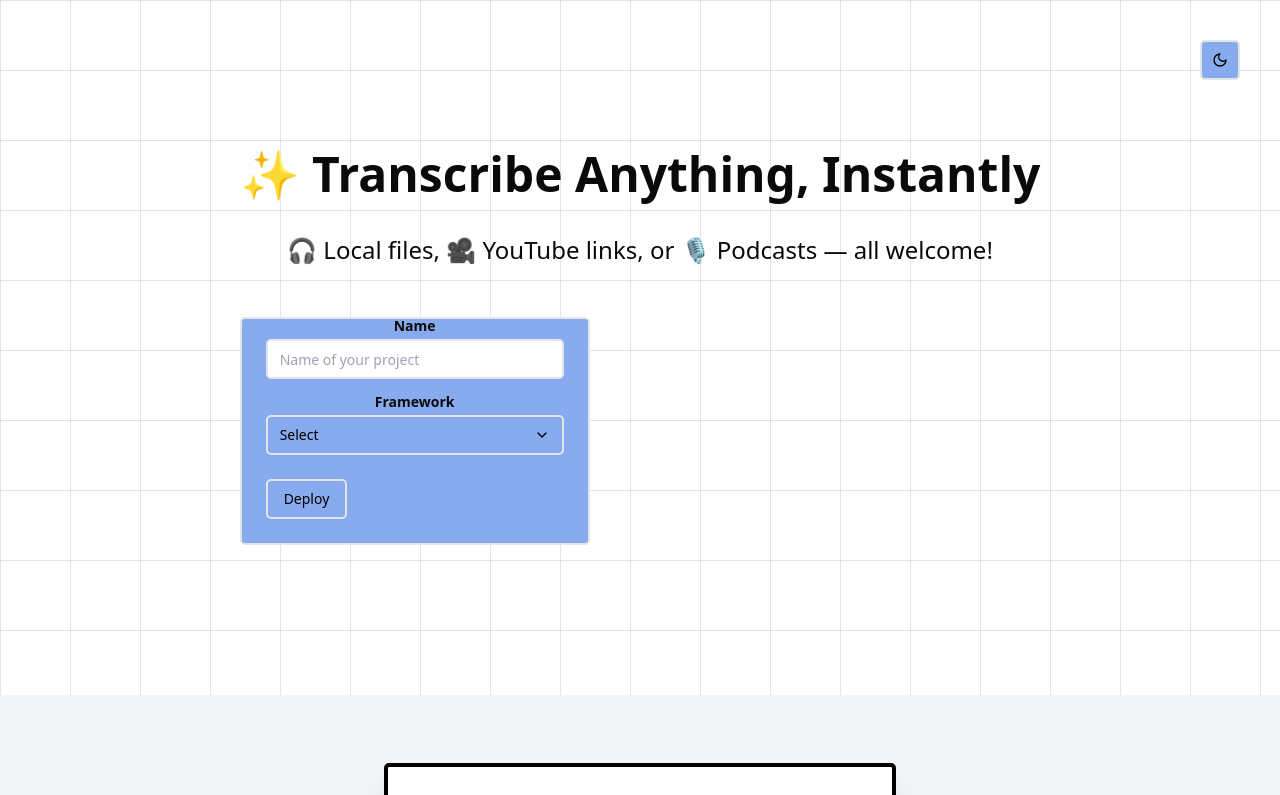
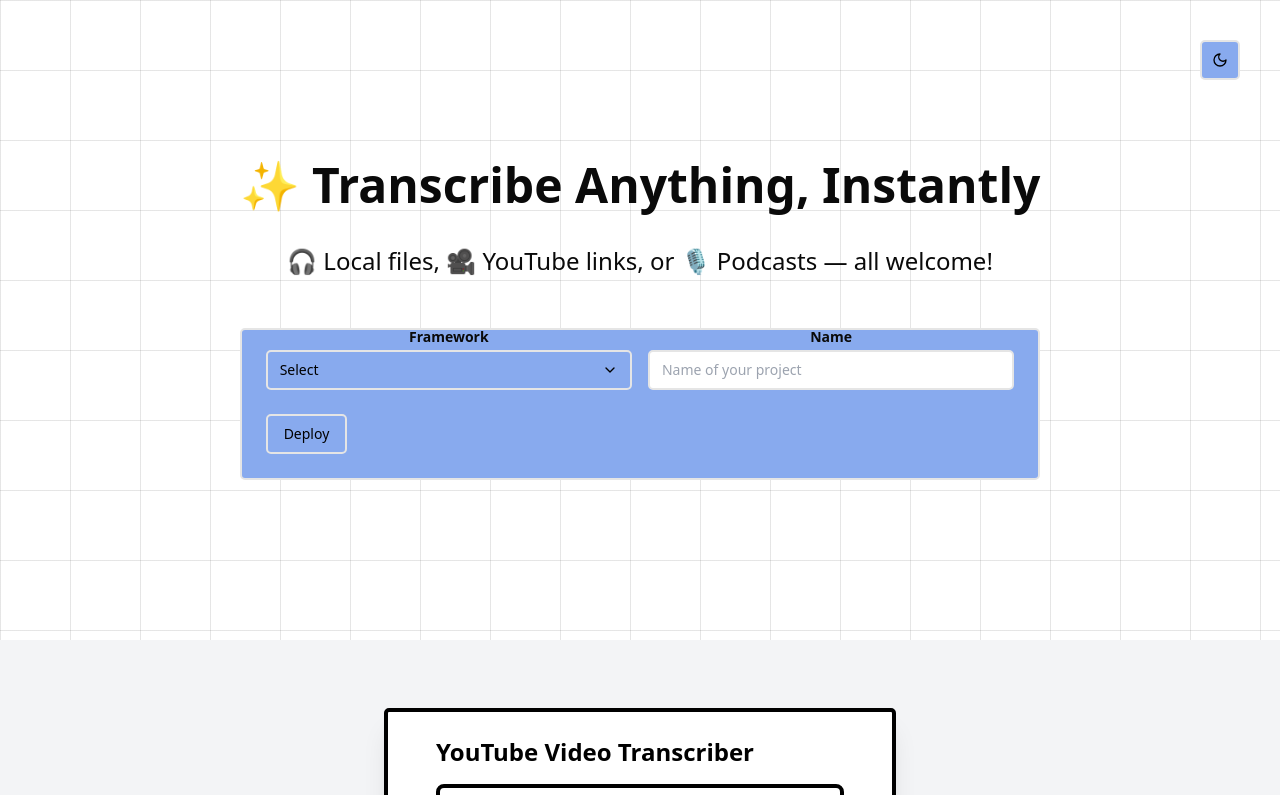
Before and after one commit to afnanhussain2002/read-podcast, a Next.js app: page /transcriber in a window 1280 px wide. Shown: the top 795 px of the page. Built offline with nearby package versions, Linux system fonts and the light colour scheme.

Commit message:
change some order and rib

```diff
--- a/components/TranscribeInput.tsx
+++ b/components/TranscribeInput.tsx
@@ -7,15 +7,11 @@ import { Button } from './ui/button'
 
 const TranscribeInput = () => {
   return (
-    <Card className="w-[350px]">
+    <Card className="w-full">
 
     <CardContent>
       <form>
-        <div className="grid w-full items-center gap-4">
-          <div className="flex flex-col space-y-1.5">
-            <Label htmlFor="name">Name</Label>
-            <Input id="name" placeholder="Name of your project" />
-          </div>
+        <div className="grid grid-cols-2 w-full items-center gap-4">
           <div className="flex flex-col space-y-1.5">
             <Label htmlFor="framework">Framework</Label>
             <Select>
@@ -30,6 +26,10 @@ const TranscribeInput = () => {
               </SelectContent>
             </Select>
           </div>
+          <div className="flex flex-col space-y-1.5">
+            <Label htmlFor="name">Name</Label>
+            <Input id="name" placeholder="Name of your project" />
+          </div>
         </div>
       </form>
     </CardContent>
```
